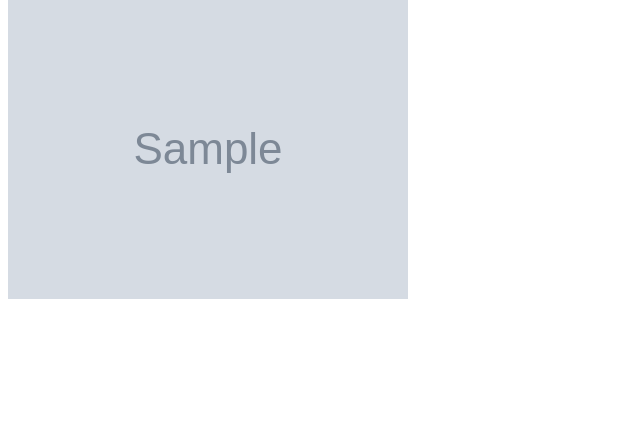
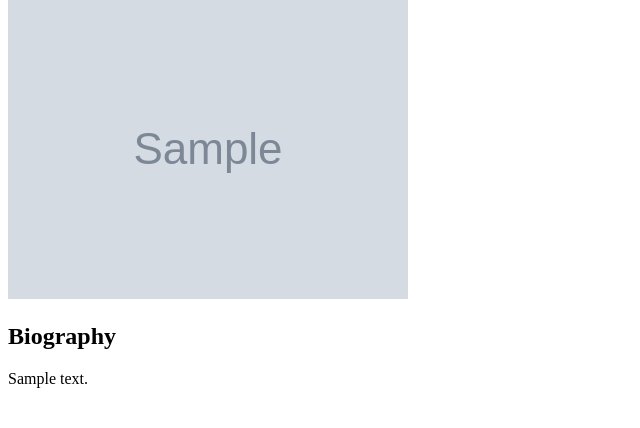
Before and after one commit to albert-nagy/Repertorio, a Flask app: page /musicians/1 in a window 1280 px wide. Shown: the part 149-577 px from the top of the page, without its empty margins (0-640 px from the left). Run offline with Flask 2, Linux system fonts and the light colour scheme; the visitor is signed in with stand-in values (Sample User, id 1); grey boxes marked "Sample" are stand-in pictures; a database or web service that is not in the repository returns one stand-in record (values such as "Sample title"); parts of the project's set-up code (start-up, migrations or seed data) failed here and were passed over; some libraries are stand-ins or nearby versions.

Commit message:
Show bio on profile page

```diff
--- a/application.py
+++ b/application.py
@@ -269,7 +269,7 @@ def showIndex():
 @app.route('/musicians/<musician_id>')
 def showProfile(musician_id):
 	with DBconn() as c:
-		query = """SELECT name, picture, email, public, tel, address
+		query = """SELECT name, picture, bio, email, public, tel, address
 		FROM musicians WHERE url = %s"""
 		c.execute(query, (musician_id,))
 		personal_data = c.fetchone()
--- a/templates/profile.html
+++ b/templates/profile.html
@@ -4,5 +4,13 @@
 <main>
 	<h1>{{ personal_data[0] }}</h1>
 	<img src="{{ personal_data[1] }}">
+	<div class="bio">
+		<h2>Biography</h2>
+		{% if not personal_data[2] %}
+			<p>No biography provided yet..</p>
+		{% else %}
+			<p>{{ personal_data[2] }}</p>
+		{% endif %}
+	</div>
 </main>
 {% endblock %}
```
